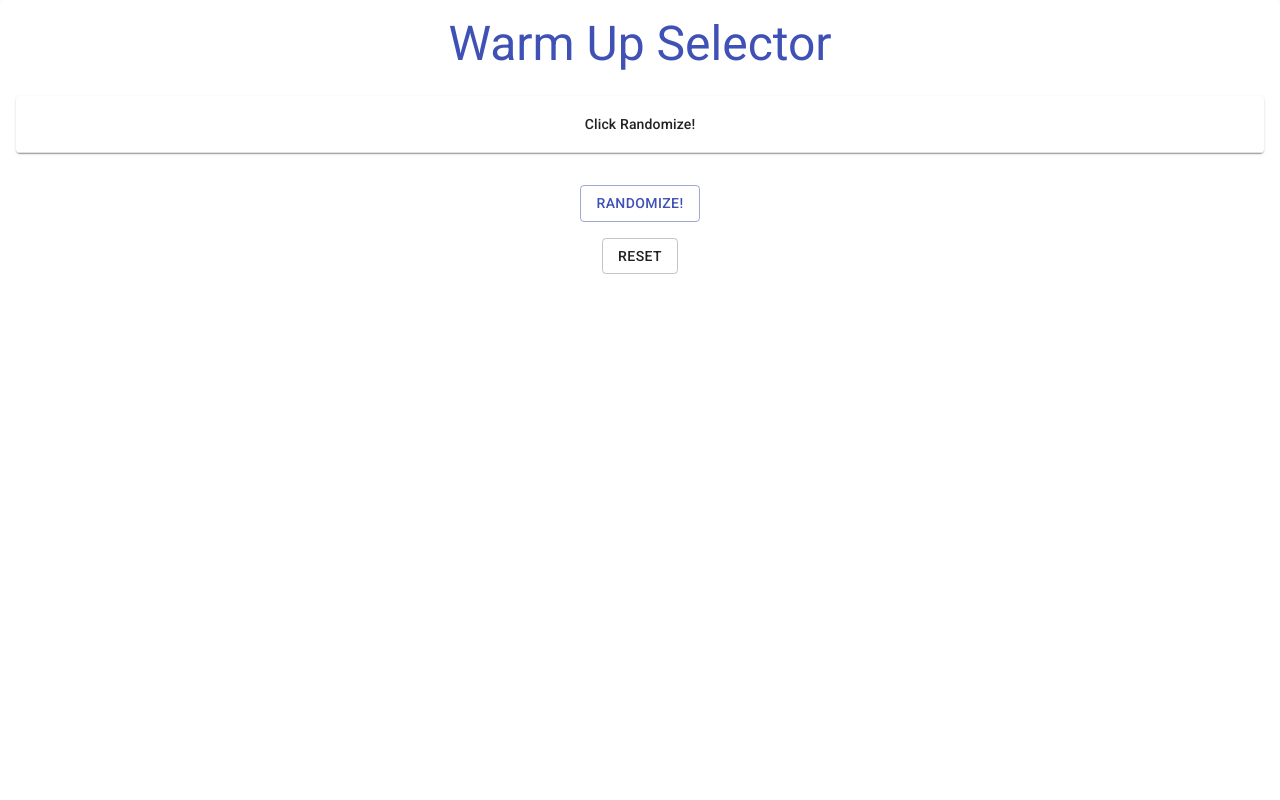
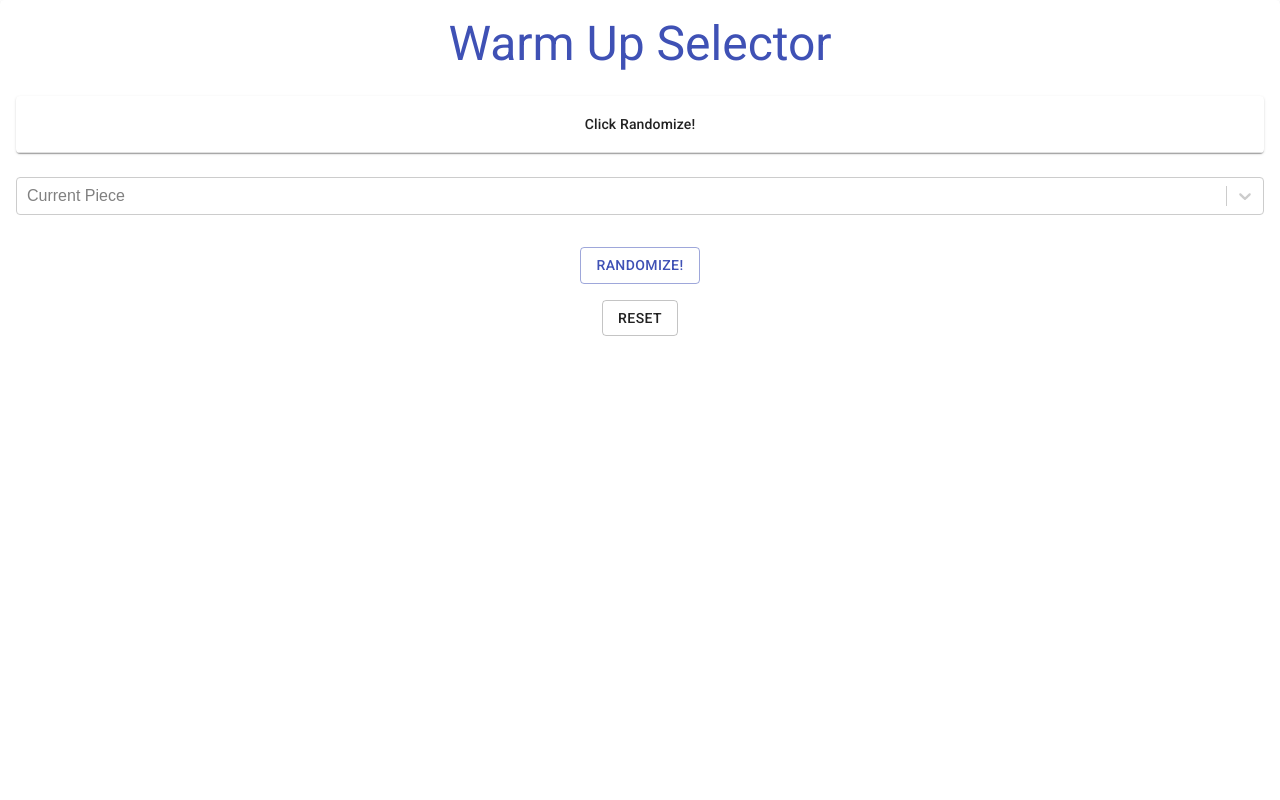
Before and after one commit to kenjikamimura/WarmUpSelector, a React (Create React App) app: page / in a window 1280 px wide. Shown: the top 800 px of the page. Built offline with nearby package versions, Linux system fonts and the light colour scheme.

Commit message:
Implement the Autocompleter with it working. Just needs to be refactored to be more clean

```diff
--- a/src/App.tsx
+++ b/src/App.tsx
@@ -9,13 +9,14 @@ import {
   CardContent,
   Grid
 } from "@material-ui/core";
+import Select from "react-select";
 
 import ISong from "./shared/interfaces/ISong";
 import { compareSongs } from "./shared/helpers/helpers";
 
 import SelectedPieces from "./SelectedPieces";
 
-import bookOne from "./constants/bookOne";
+import bookOne, { bookOneAutoSelect } from "./constants/bookOne";
 import lang from "./constants/en";
 
 const useStyles = makeStyles(theme => ({
@@ -36,6 +37,10 @@ function App() {
 
   const [selectedPieces, setSelectedPieces] = React.useState([] as any);
   const [currentBookOne, setCurrentBookOne] = React.useState(bookOne);
+  const [
+    selectedPieceFromAutoSelector,
+    setSelectedPieceFromAutoSelector
+  ] = React.useState();
   const [reset, setReset] = React.useState(true);
 
   const generateRandomPieces = () => {
@@ -78,8 +83,29 @@ function App() {
 
   const resetSongPool = () => {
     setSelectedPieces([]);
-    setCurrentBookOne(bookOne);
+    setStudentsCurrentPlayablePieces();
     setReset(true);
+  };
+
+  const handleAutoSelectChange = (selectedOption: any) => {
+    setSelectedPieceFromAutoSelector(selectedOption);
+  };
+
+  React.useEffect(() => {
+    setStudentsCurrentPlayablePieces();
+  }, [selectedPieceFromAutoSelector]);
+
+  const setStudentsCurrentPlayablePieces = () => {
+    if (selectedPieceFromAutoSelector == null) {
+      return;
+    }
+    const studentsPlayablePieces = [] as any;
+    bookOne.forEach((piece, index) => {
+      if (piece.bookOrder <= selectedPieceFromAutoSelector.value.bookOrder) {
+        studentsPlayablePieces[index] = piece;
+      }
+    });
+    setCurrentBookOne(studentsPlayablePieces);
   };
 
   return (
@@ -88,7 +114,23 @@ function App() {
         <Typography variant="h3" component="h2" align="center" color="primary">
           {lang.APP_NAME}
         </Typography>
-        <SelectedPieces selectedPieces={selectedPieces} reset={reset} />
+
+        <Grid container={true} spacing={3}>
+          <Grid item={true} xs={12}>
+            <SelectedPieces selectedPieces={selectedPieces} reset={reset} />
+          </Grid>
+          <Grid item={true} xs={12}>
+            <Select
+              className="basic-single"
+              classNamePrefix="select"
+              isClearable={true}
+              isSearchable={true}
+              placeholder={lang.CURRENT_PIECE}
+              options={bookOneAutoSelect}
+              onChange={handleAutoSelectChange}
+            />
+          </Grid>
+        </Grid>
       </CardContent>
       <CardActions>
         <Grid container={true} direction="column" alignItems="center">
--- a/src/constants/bookOne.tsx
+++ b/src/constants/bookOne.tsx
@@ -70,4 +70,17 @@ const bookOne = [
   }
 ];
 
+export let bookOneAutoSelect = [] as any;
+bookOne.forEach((piece, index) => {
+  bookOneAutoSelect[index] = { value: piece, label: piece.name };
+});
+
+console.log(bookOneAutoSelect);
+
+// const options = [
+//   { value: "chocolate", label: "Chocolate" },
+//   { value: "strawberry", label: "Strawberry" },
+//   { value: "vanilla", label: "Vanilla" }
+// ];
+
 export default bookOne;
--- a/src/constants/en.tsx
+++ b/src/constants/en.tsx
@@ -3,7 +3,8 @@ const lang = {
   RANDOMIZE: "Randomize!",
   RESET_BUTTON: "Reset",
   CLICK_RANDOMIZE: "Click Randomize!",
-  CLICK_RESET: "Click Reset!"
+  CLICK_RESET: "Click Reset!",
+  CURRENT_PIECE: "Current Piece"
 };
 
 export default lang;
```
